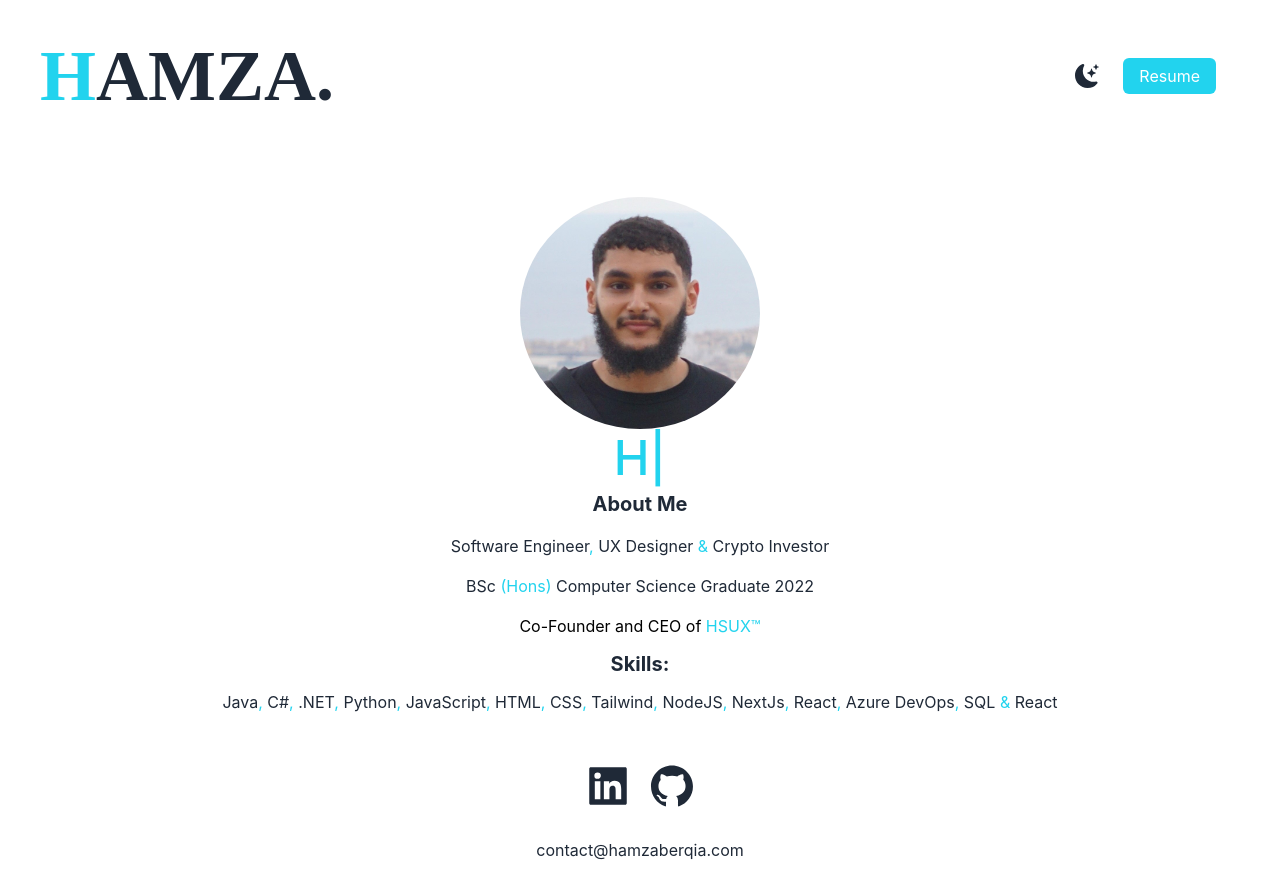
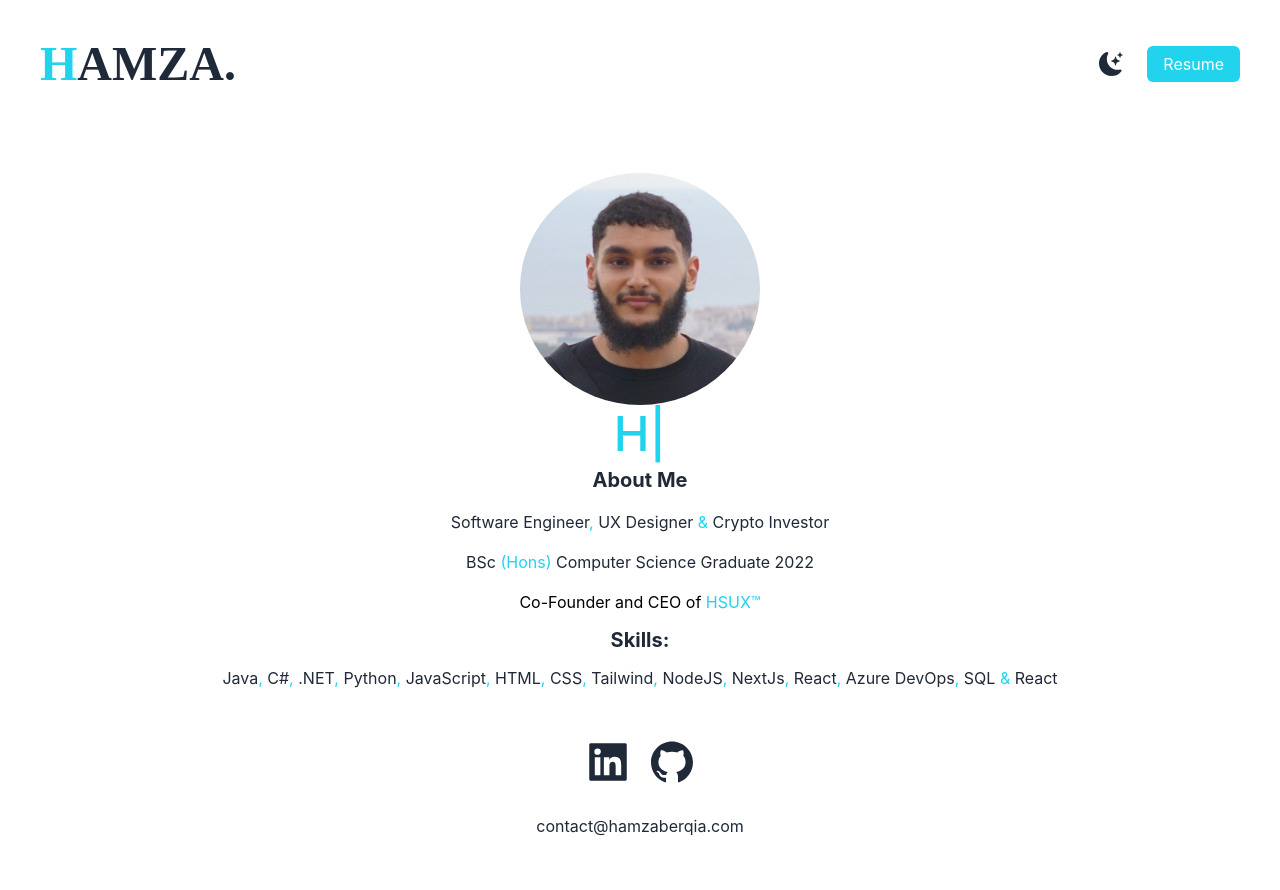
Before and after one commit to HamzaCode5/HamzaCodes-Portfolio, a Next.js app: page / in a window 1280 px wide. After the commit the page ends 866 px from the top, so only its background shows below. Built offline with nearby package versions, Linux system fonts and the light colour scheme.

Commit message:
Update index.js

```diff
--- a/pages/index.js
+++ b/pages/index.js
@@ -20,8 +20,8 @@ export default function Home() {
         <nav className="py-10 flex justify-between">
         <div>
           <h1>
-          <span className="text-7xl font-montserrat font-bold text-cyan-400">H</span>
-          <span className="text-7xl font-montserrat font-bold mr-6 text-gray-800 dark:text-white">AMZA.</span>
+          <span className="text-5xl font-montserrat font-bold text-cyan-400">H</span>
+          <span className="text-5xl font-montserrat font-bold mr-6 text-gray-800 dark:text-white">AMZA.</span>
           </h1>
           </div>
         <ul className="flex items-center">
@@ -30,7 +30,7 @@ export default function Home() {
               <BsFillMoonStarsFill onClick={() => setDarkMode(!darkMode)} className="cursor-pointer text-2xl text-gray-800 dark:text-white"/>
             </li>
             <li>
-            <Link className= "bg-cyan-400 text-white px-4 py-2 rounded-md ml-6 mr-6" href="Hamza_Berqia_CV.pdf" target="_blank">Resume</Link>
+            <Link className= "bg-cyan-400 text-white px-4 py-2 rounded-md ml-6 " href="Hamza_Berqia_CV.pdf" target="_blank">Resume</Link>
             </li>
           </ul>
 
```
